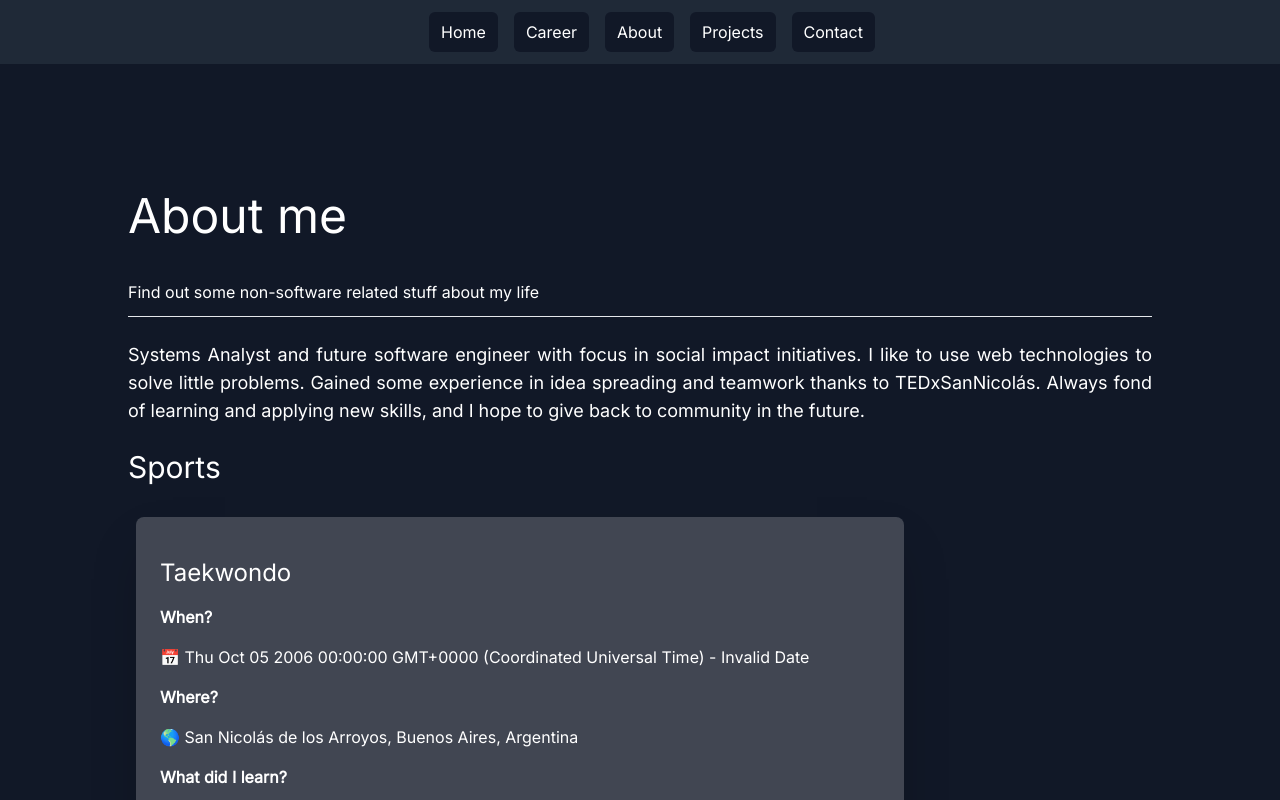
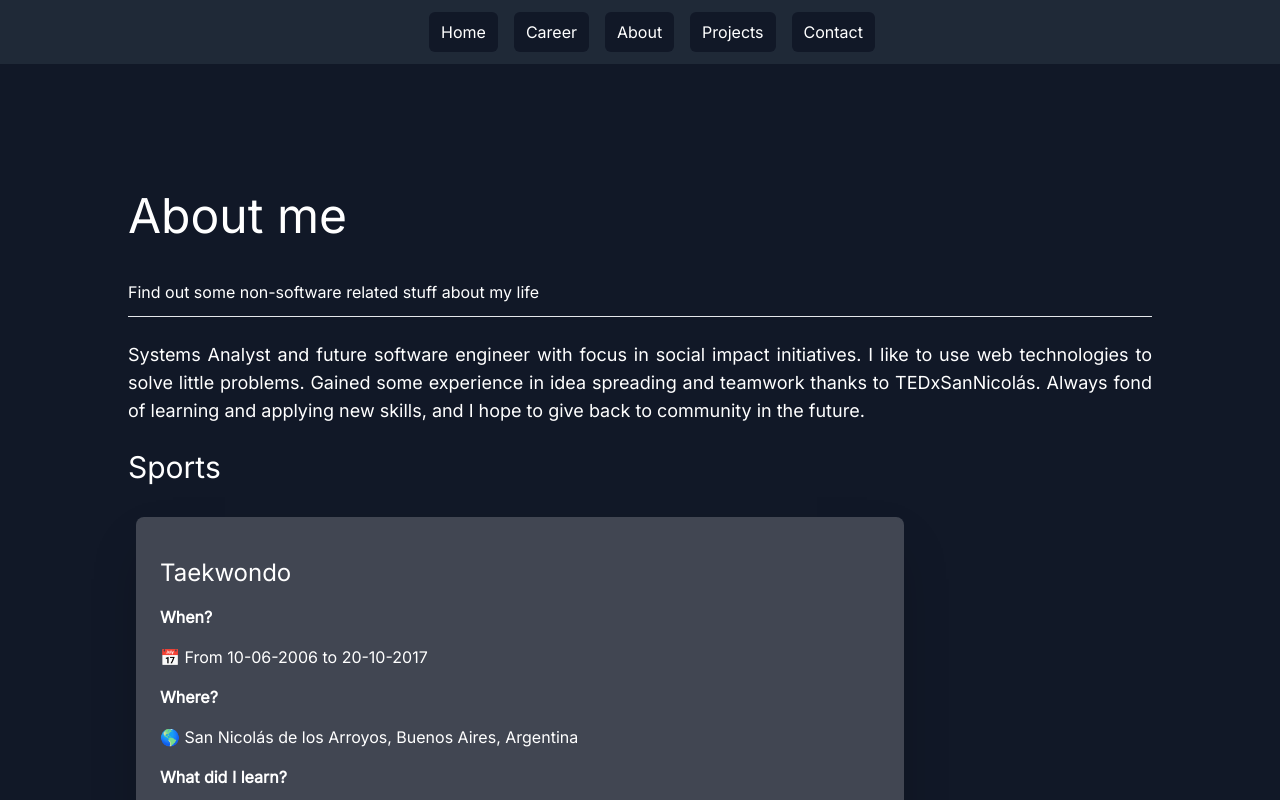
Before and after one commit to juanzitelli/juanzitelli-dev-old, a Next.js app: page /about in a window 1280 px wide. Shown: the top 800 px of the page. Built offline with nearby package versions, Linux system fonts and the light colour scheme.

Commit message:
Feat: Fixed dates and removed unused imports

```diff
--- a/components/about/Sport.tsx
+++ b/components/about/Sport.tsx
@@ -1,10 +1,14 @@
 import { Sport as SportInterface } from '../../data/interfaces/about/Sport'
 import { useTranslation } from '../../hooks/useTranslation';
-
+import dayjs from 'dayjs'
 
 const Sport = (props: { sport: SportInterface }) => {
 	const { sport } = props;
-	const { t } = useTranslation();
+	const { t, locale } = useTranslation();
+
+	const dayjsStart = dayjs(sport.start).format('DD-MM-YYYY');
+	const dayjsEnd = dayjs(sport.end).format('DD-MM-YYYY');
+
 	return (
 		<article className="flex flex-col justify-between items-start p-6 my-2 mx-2 bg-white bg-opacity-20 rounded-lg max-w-3xl shadow-2xl">
 
@@ -13,7 +17,7 @@ const Sport = (props: { sport: SportInterface }) => {
 			</header>
 
 			<strong>{t.about.sportsSection.timeline.title}</strong>
-			<p className="my-4">{`📅 ${sport.start} - ${sport.end}`}</p>
+			<p className="my-4">{`📅 ${locale === "es" ? "Desde" : "From"} ${dayjsStart} ${locale === "es" ? "hasta" : "to"} ${dayjsEnd}`}</p>
 
 			<strong>{t.about.sportsSection.location.title}</strong>
 			<p className="my-4">{`🌎 ${sport.location}`}</p>
--- a/components/about/Sports.tsx
+++ b/components/about/Sports.tsx
@@ -1,4 +1,3 @@
-import { Sport as SportInterface } from "../../data/interfaces/about/Sport"
 import { useTranslation } from "../../hooks/useTranslation"
 import Sport from "./Sport"
 
--- a/components/career/JobExperience.tsx
+++ b/components/career/JobExperience.tsx
@@ -1,13 +1,18 @@
 import { JobExperience as IJobExperience } from "../../data/interfaces/career/JobExperience";
 import { useTranslation } from "../../hooks/useTranslation"
 import Technologies from "./Technologies";
-
+import dayjs from 'dayjs'
 interface JobExperienceProps {
 	jobExperience: IJobExperience
 }
 
 const JobExperience = ({ jobExperience }: JobExperienceProps) => {
 	const { t, locale } = useTranslation();
+
+	const dayjsStart = dayjs(jobExperience.start).format('DD-MM-YYYY');
+
+	const dayjsEnd = typeof jobExperience.end === "string" ? jobExperience.end : dayjs(jobExperience.end).format('DD-MM-YYYY');
+
 	return (
 		<article className="flex flex-col justify-between items-start p-6 my-2 mx-2 bg-white bg-opacity-20 rounded-lg max-w-3xl shadow-2xl">
 
@@ -16,7 +21,7 @@ const JobExperience = ({ jobExperience }: JobExperienceProps) => {
 			</header>
 
 			<strong>{`${t.career.jobExperiencesSection.timeline.title}`}</strong>
-			<p className="my-4">{`${locale === "es" ? "Desde" : "From"} ${jobExperience.start} ${locale === "es" ? "hasta" : "to"} ${jobExperience.end}`}</p>
+			<p className="my-4">{`${locale === "es" ? "Desde" : "From"} ${dayjsStart} ${locale === "es" ? "hasta" : "to"} ${dayjsEnd}`}</p>
 
 			<strong>{`${t.career.jobExperiencesSection.location.title}`}</strong>
 			<p className="my-4">{`🌎 ${jobExperience.location}`}</p>
--- a/data/en/career/jobExperiences.ts
+++ b/data/en/career/jobExperiences.ts
@@ -3,8 +3,8 @@ import { JobExperience } from "../../interfaces/career/JobExperience";
 export const jobExperiences: JobExperience[] = [
   {
     company: "Bi-Sports",
-    start: new Date("01-01-2019"),
-    end: new Date("01-06-2019"),
+    start: new Date(2019, 1, 1),
+    end: new Date(2019, 6, 1),
     location: "Rosario, Santa Fe, Argentina",
     technologies: [
       {
@@ -28,7 +28,7 @@ export const jobExperiences: JobExperience[] = [
   },
   {
     company: "CAETI - UAI",
-    start: new Date("15-06-2019"),
+    start: new Date(2019, 6, 15),
     end: "Present",
     location: "Rosario, Santa Fe, Argentina",
     technologies: [
--- a/data/en/en.ts
+++ b/data/en/en.ts
@@ -71,8 +71,8 @@ const en: LocaleInterface = {
       sports: [
         {
           name: "Taekwondo",
-          start: new Date("10-05-2006"),
-          end: new Date("20-12-2016"),
+          start: new Date(2006, 5, 10),
+          end: new Date(2016, 21, 20),
           location: "San Nicolás de los Arroyos, Buenos Aires, Argentina",
           learned: `This one left me many experiences and values that I carry with me no matter what. Perseverance (to never give up on something I really desire), self control (to remember to stay calm and thoughtful during unpleasant situations), integrity (to stay true to what I believe it's right), courtesy (to always being polite and respectful to my peers and superiors) and indomitable spirit (to keep on learning from my mistakes and never back down in front of a challenge).`,
         },
--- a/data/es/career/jobExperiences.ts
+++ b/data/es/career/jobExperiences.ts
@@ -3,8 +3,8 @@ import { JobExperience } from "../../interfaces/career/JobExperience";
 export const jobExperiences: JobExperience[] = [
   {
     company: "Bi-Sports",
-    start: new Date("01-01-2019"),
-    end: new Date("01-06-2019"),
+    start: new Date(2019, 1, 1),
+    end: new Date(2019, 6, 1),
     location: "Rosario, Santa Fe, Argentina",
     technologies: [
       {
@@ -28,7 +28,7 @@ export const jobExperiences: JobExperience[] = [
   },
   {
     company: "CAETI - UAI",
-    start: new Date("15-06-2019"),
+    start: new Date(2019, 6, 15),
     end: "Presente",
     location: "Rosario, Santa Fe, Argentina",
     technologies: [
--- a/data/es/es.ts
+++ b/data/es/es.ts
@@ -27,6 +27,7 @@ const es: LocaleInterface = {
     description:
       "Esta sección describe todo lo que necesitás saber acerca de mi carrera en Ingeniería en sistemas",
     coursesSection: {
+      coursesURLs: [""],
       title: "Cursos",
     },
     jobExperiencesSection: {
@@ -63,8 +64,8 @@ const es: LocaleInterface = {
       sports: [
         {
           name: "Taekwondo",
-          start: new Date("10-05-2006"),
-          end: new Date("20-12-2016"),
+          start: new Date(2006, 5, 10),
+          end: new Date(2016, 12, 20),
           location: "San Nicolás de los Arroyos, Buenos Aires, Argentina",
           learned: `Este me dejó con muchas experiencias y valores que llevo conmigo sin importar la situación. Perseverancia (A nunca dejar de lado algo que realmente deseo), Autocontrol (Para siempre recordar mantenerme calmó Y pensativo durante situaciones poco agradables), Integridad (Para mantenerme fiel a lo que creo que es correcto), Cortesía (Para siempre ser educado y respetuoso con mis compañeros y superiores) y Espíritu indomáble (Para seguir aprendiendo de mis errores y nunca retroceder en frente de un desafío)`,
         },
```
